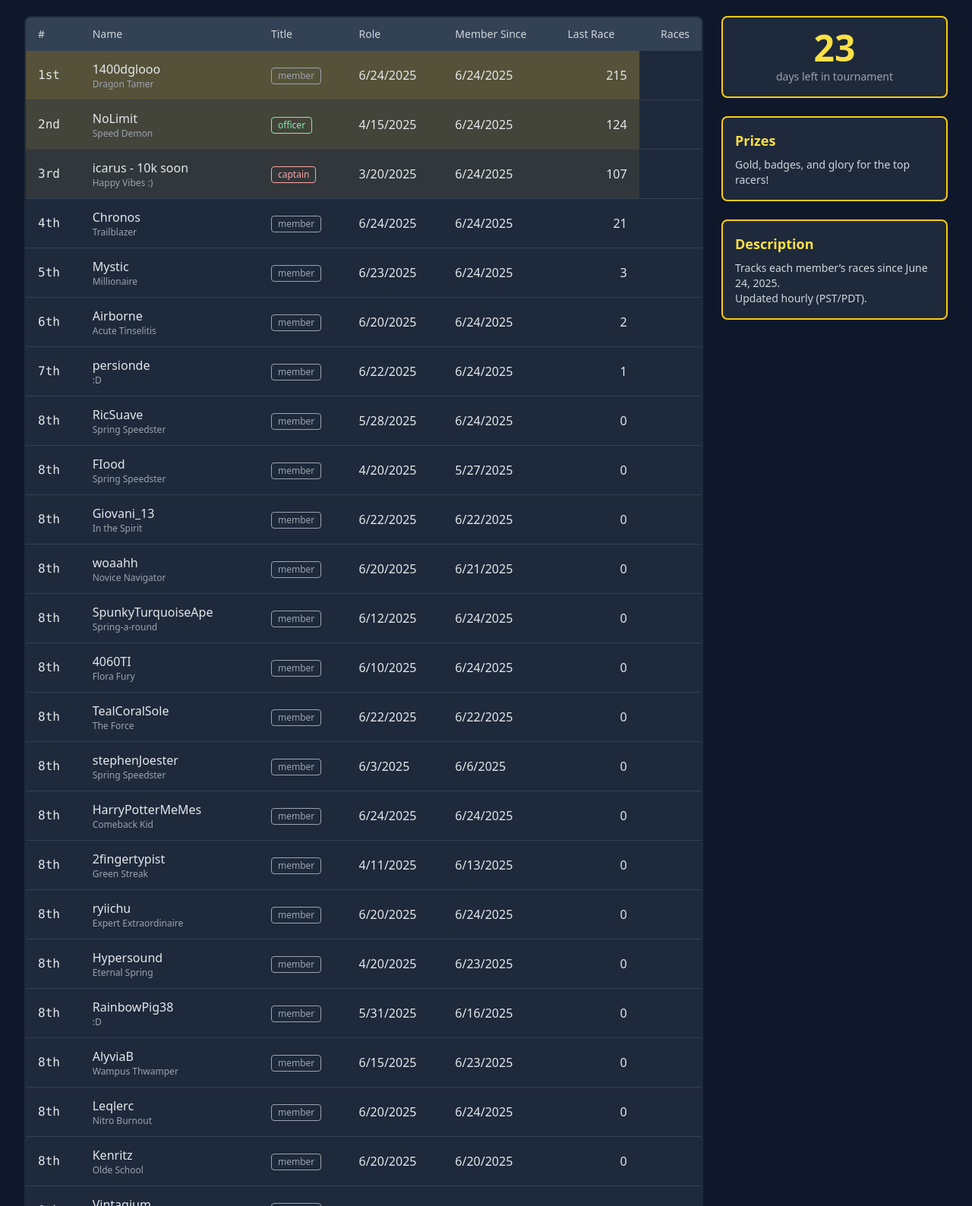
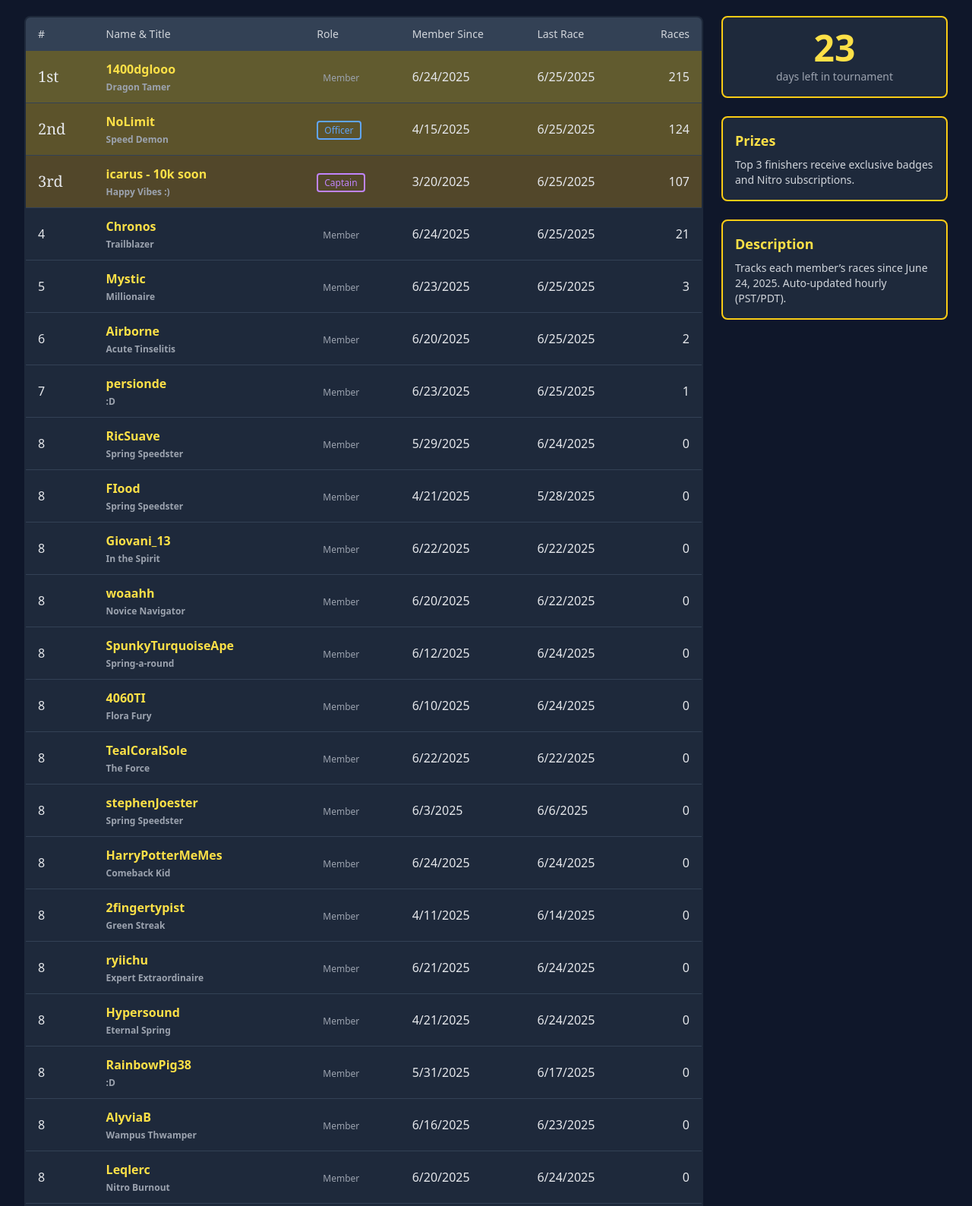
Before and after one commit to heliocentricity/17m-nct-comp, a website: page docs/index.html in a window 1280 px wide. Shown: the part 103-1691 px from the top of the page at 76% size. Drawn offline with nearby package versions, Linux system fonts and the light colour scheme.

Commit message:
Update index.html

```diff
--- a/docs/index.html
+++ b/docs/index.html
@@ -4,20 +4,6 @@
   <meta charset="UTF-8" />
   <title>HELIOS NitroType Leaderboard</title>
   <script src="https://cdn.tailwindcss.com"></script>
-  <style>
-    /* top3 backgrounds and hovers */
-    .bg-first  { background-color: rgba(212,175,55,0.3); }
-    .bg-first:hover  { background-color: rgba(212,175,55,0.5); }
-    .bg-second { background-color: rgba(212,175,55,0.2); }
-    .bg-second:hover { background-color: rgba(212,175,55,0.4); }
-    .bg-third  { background-color: rgba(212,175,55,0.1); }
-    .bg-third:hover  { background-color: rgba(212,175,55,0.3); }
-    /* non-top3 hover */
-    .hover-gold:hover { background-color: rgba(212,175,55,0.15); }
-
-    /* rank font */
-    .rank-font { font-family: ui-monospace, SFMono-Regular, Menlo, Consolas; }
-  </style>
 </head>
 <body class="bg-slate-900 text-gray-200 min-h-screen p-8">
   <h1 class="text-4xl font-extrabold mb-2 text-yellow-400">HELIOS Team Leaderboard</h1>
@@ -26,115 +12,124 @@
   </p>
 
   <div class="flex space-x-6">
-    <!-- LEFT: main table -->
-    <div class="w-3/4">
-      <div class="overflow-x-auto">
+    <!-- Main table (3/4 width) -->
+    <div class="w-3/4 overflow-x-auto">
       <table class="min-w-full bg-slate-800 border-2 border-yellow-400 rounded-lg overflow-hidden">
         <thead class="bg-slate-700">
           <tr>
-              <th class="px-4 py-3 text-left text-sm font-medium text-gray-300">#</th>
-              <th class="px-4 py-3 text-left text-sm font-medium text-gray-300">Name</th>
-              <th class="px-4 py-3 text-left text-sm font-medium text-gray-300">Title</th>
-              <th class="px-4 py-3 text-left text-sm font-medium text-gray-300">Role</th>
-              <th class="px-4 py-3 text-left text-sm font-medium text-gray-300">Member&nbsp;Since</th>
-              <th class="px-4 py-3 text-left text-sm font-medium text-gray-300">Last&nbsp;Race</th>
+            <th class="px-4 py-3 text-left text-sm font-medium text-gray-300 align-middle">#</th>
+            <th class="px-4 py-3 text-left text-sm font-medium text-gray-300 align-middle">Name &amp; Title</th>
+            <th class="px-4 py-3 text-left text-sm font-medium text-gray-300 align-middle">Role</th>
+            <th class="px-4 py-3 text-left text-sm font-medium text-gray-300 align-middle">Member Since</th>
+            <th class="px-4 py-3 text-left text-sm font-medium text-gray-300 align-middle">Last Race</th>
             <th class="px-4 py-3 text-right text-sm font-medium text-gray-300">Races</th>
           </tr>
         </thead>
-          <tbody id="leaderboard" class="divide-y divide-slate-700"></tbody>
+        <tbody id="leaderboard" class="divide-y divide-slate-700">
+        </tbody>
       </table>
     </div>
-    </div>
 
-    <!-- RIGHT: info boxes -->
+    <!-- Info boxes (1/4 width, right side) -->
     <div class="w-1/4 space-y-6">
+      <!-- Days Left -->
       <div class="bg-slate-800 border-2 border-yellow-400 rounded-lg p-4 text-center">
         <div id="days-left" class="text-5xl font-extrabold text-yellow-300 mb-1"></div>
         <div class="text-sm text-gray-400">days left in tournament</div>
       </div>
+      <!-- Prizes -->
       <div class="bg-slate-800 border-2 border-yellow-400 rounded-lg p-4">
         <h2 class="text-lg font-semibold text-yellow-300 mb-2">Prizes</h2>
-        <p class="text-sm text-gray-300">Gold, badges, and glory for the top racers!</p>
+        <p class="text-sm text-gray-300">
+          Top 3 finishers receive exclusive badges and Nitro subscriptions.
+        </p>
       </div>
+      <!-- Description -->
       <div class="bg-slate-800 border-2 border-yellow-400 rounded-lg p-4">
         <h2 class="text-lg font-semibold text-yellow-300 mb-2">Description</h2>
         <p class="text-sm text-gray-300">
-          Tracks each member’s races since June 24, 2025.<br>
-          Updated hourly (PST/PDT).
+          Tracks each member’s races since June 24, 2025. Auto-updated hourly (PST/PDT).
         </p>
       </div>
     </div>
   </div>
 
   <script>
-    // days left
-    ;(function(){
+    // Days left until July 17, 2025 PST
+    (function(){
       const end = new Date('2025-07-17T00:00:00-07:00');
       const diff = end - new Date();
-      document.getElementById('days-left').textContent =
-        diff>0 ? Math.ceil(diff/(1000*60*60*24)) : 0;
+      document.getElementById('days-left').textContent = diff > 0 ? Math.ceil(diff / 86400000) : 0;
     })();
 
     fetch('data.json')
       .then(r => r.json())
       .then(data => {
-        document.getElementById('updated-at').textContent = data.last_updated;
+        document.getElementById('updated-at').textContent = data.last_updated || 'Unknown';
         const board = data.board || [];
 
-        // build table with tie-aware ranks
-        let prevDelta = null, rank = 0, displayRank = 0;
+        const roleClasses = {
+          officer: 'border-2 border-blue-400 text-blue-400 bg-transparent',
+          captain: 'border-2 border-purple-400 text-purple-400 bg-transparent',
+          member:  'text-gray-400'
+        };
+
         const tbody = document.getElementById('leaderboard');
+        let lastDelta = null, lastRank = 0;
 
-        board.forEach((item, i) => {
-          rank++;
-          if (item.delta !== prevDelta) {
-            displayRank = rank;
-            prevDelta = item.delta;
+        board.forEach((it, idx) => {
+          // rank with ties
+          const rank = (it.delta !== lastDelta) ? idx + 1 : lastRank;
+          lastDelta = it.delta;
+          lastRank = rank;
+
+          // highlight top3 with faded gold, hover lighter
+          let baseClass = '';
+          let hoverClass = 'hover:bg-slate-700 ';
+          if (idx === 0) {
+            baseClass  = 'bg-yellow-400/30 ';
+            hoverClass = 'hover:bg-yellow-400/20 ';
+          } else if (idx === 1) {
+            baseClass  = 'bg-yellow-500/30 ';
+            hoverClass = 'hover:bg-yellow-500/20 ';
+          } else if (idx === 2) {
+            baseClass  = 'bg-yellow-600/30 ';
+            hoverClass = 'hover:bg-yellow-600/20 ';
           }
-          // suffix
-          let suffix = 'th';
-          if (displayRank === 1) suffix = 'st';
-          else if (displayRank === 2) suffix = 'nd';
-          else if (displayRank === 3) suffix = 'rd';
 
-          // row classes
-          let rowClass = 'cursor-pointer align-middle ';
-          if (displayRank === 1)       rowClass += 'bg-first ';
-          else if (displayRank === 2)  rowClass += 'bg-second ';
-          else if (displayRank === 3)  rowClass += 'bg-third ';
-          else                          rowClass += 'hover-gold ';
+          const rowClass = `cursor-pointer ${baseClass}${hoverClass}align-middle`;
 
-          // role badge
-          const roleColors = {
-            officer:     'text-green-300 border-green-300',
-            captain:     'text-red-300   border-red-300',
-            vicecaptain: 'text-indigo-300 border-indigo-300'
-          };
-          const badgeColor = roleColors[item.role] || 'text-gray-400 border-gray-400';
-          const roleBadge = `<span class="inline-block text-xs font-medium px-2 py-0.5 rounded border ${badgeColor} align-middle">${item.role.replace(/([A-Z])/g,' $1').trim()}</span>`;
+          const races = Number.isFinite(it.delta) ? it.delta : 0;
+          const joinDate = it.joinStamp ? new Date(it.joinStamp * 1000).toLocaleDateString() : 'N/A';
+          const lastDate = it.lastActivity ? new Date(it.lastActivity * 1000).toLocaleDateString() : 'N/A';
 
-          // dates
-          const join = item.joinStamp
-            ? new Date(item.joinStamp*1000).toLocaleDateString('en-US',{timeZone:'America/Los_Angeles'})
-            : 'N/A';
-          const last = item.lastActivity
-            ? new Date(item.lastActivity*1000).toLocaleDateString('en-US',{timeZone:'America/Los_Angeles'})
-            : 'N/A';
+          const badgeClass = roleClasses[it.role] || roleClasses.member;
+          const titleHtml = it.title ? `<div class="text-xs text-gray-400 mt-1">${it.title}</div>` : '';
+
+          // formatted rank with st/nd/rd and font
+          let rankDisplay = `${rank}`;
+          if (rank === 1) rankDisplay = `<span class="font-serif text-xl">1st</span>`;
+          else if (rank === 2) rankDisplay = `<span class="font-serif text-xl">2nd</span>`;
+          else if (rank === 3) rankDisplay = `<span class="font-serif text-xl">3rd</span>`;
 
           const tr = document.createElement('tr');
-          tr.setAttribute('class', rowClass);
-          tr.setAttribute('title', 'View Nitro Type profile');
-          tr.setAttribute('onclick', `window.open('https://www.nitrotype.com/racer/${item.username}','_blank')`);
+          tr.setAttribute('onclick', `location.href='https://www.nitrotype.com/racer/${it.username}'`);
+          tr.setAttribute('title', 'View profile');
+          tr.className = rowClass;
           tr.innerHTML = `
-            <td class="px-4 py-3 rank-font">${displayRank}${suffix}</td>
+            <td class="px-4 py-3" dangerouslySetInnerHTML='{ __html: rankDisplay }'>${rankDisplay}</td>
+            <td class="px-4 py-3 text-yellow-300 font-semibold">
+              <span>${it.displayName}</span>
+            ${titleHtml}
+            </td>
             <td class="px-4 py-3">
-              ${item.displayName}
-              <div class="text-xs text-gray-400">${item.title}</div>
+              <span class="px-2 py-0.5 rounded ${badgeClass} text-xs font-medium">
+                ${it.role.charAt(0).toUpperCase() + it.role.slice(1)}
+              </span>
             </td>
-            <td class="px-4 py-3">${roleBadge}</td>
-            <td class="px-4 py-3">${join}</td>
-            <td class="px-4 py-3">${last}</td>
-            <td class="px-4 py-3 text-right">${item.delta}</td>
+            <td class="px-4 py-3">${joinDate}</td>
+            <td class="px-4 py-3">${lastDate}</td>
+            <td class="px-4 py-3 text-right">${races}</td>
           `;
           tbody.appendChild(tr);
         });
```
Lines whose indentation alone changed are shown as unchanged.
